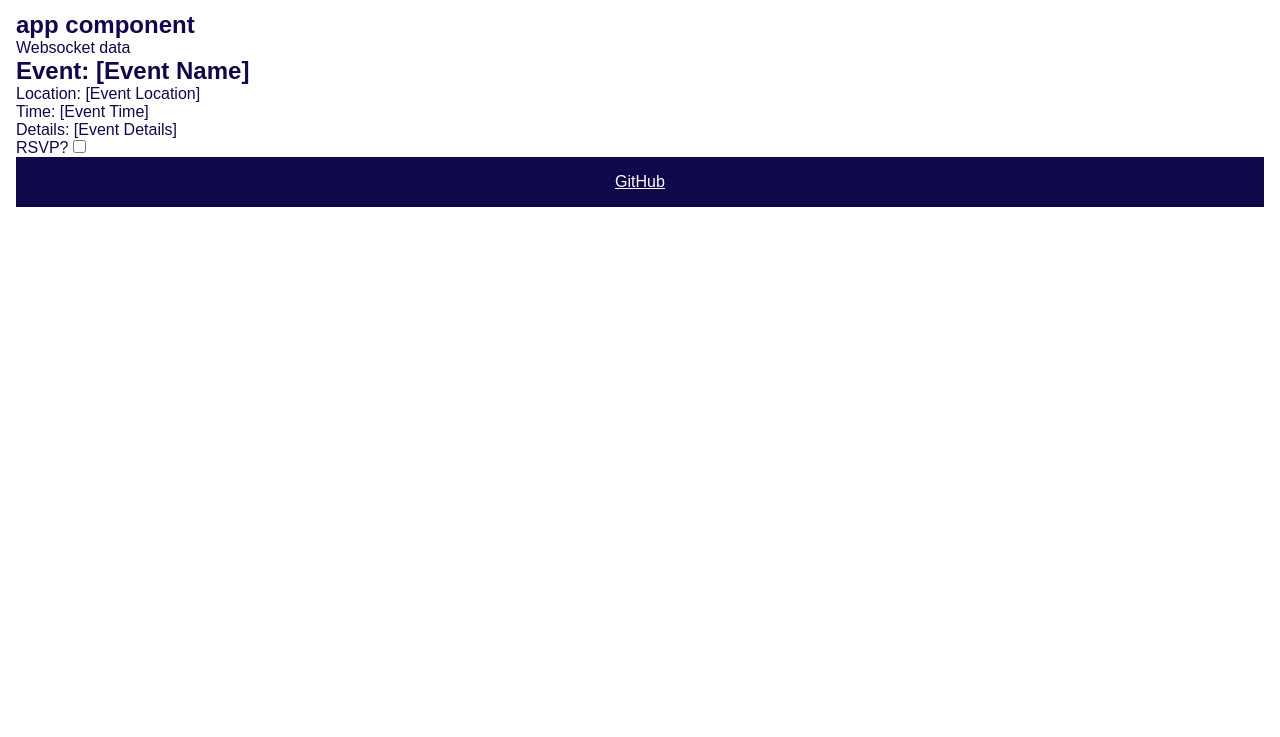
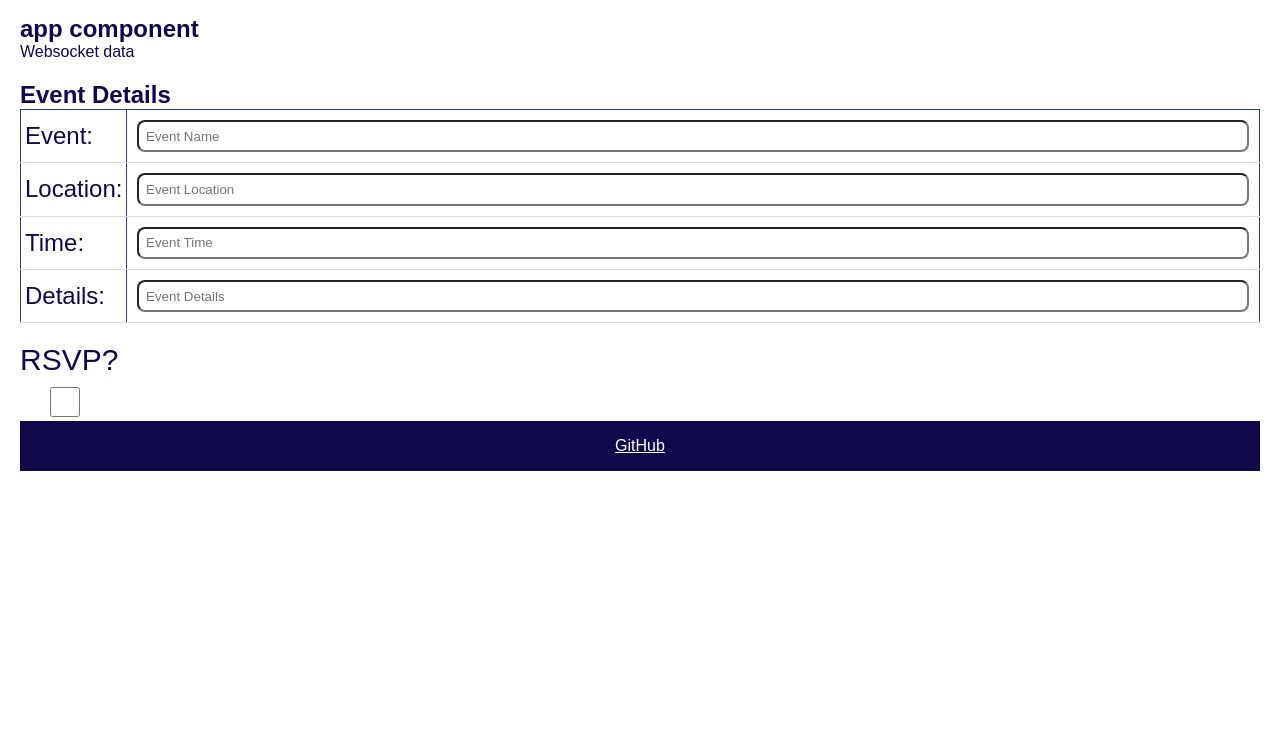
Before and after one commit to ZenithAtkinson/startup, a plain HTML site: page startup-code/eventcreation.html in a window 1280 px wide. Shown: the part 63-800 px from the top of the page. Drawn offline with Linux system fonts and the light colour scheme.

```diff
--- /dev/null
+++ b/startup-code/eventcreation.css
@@ -0,0 +1,53 @@
+main {
+    padding: 20px;
+}
+
+section {
+    margin-bottom: 20px;
+}
+
+h2 {
+    margin-top: 0;
+}
+
+table {
+    width: 100%;
+    border-collapse: collapse;
+}
+th {
+    background-color: #f2f2f2;
+}
+
+td {
+    padding: 4px;
+    border-bottom: 1px solid #ddd;
+}
+/*make thinner*/
+td:first-child {
+    font-size:150%;
+    align-items: right;
+    width: 5%;
+}
+
+input[type="checkbox"] {
+    margin: 0;
+    width: auto;
+}
+input[type="text"] {
+    margin: -10px;
+    width: auto;
+}
+
+/*Checker boxer*/
+
+.checkbox-container label {
+    display: block;
+    font-size: 30px;
+}
+.checkbox-container input[type="checkbox"] {
+    margin-top: 10px;
+    margin-left: 30px;
+    width: 30px;
+    height: 30px;
+
+}
--- a/startup-code/eventcreation.html
+++ b/startup-code/eventcreation.html
@@ -1,7 +1,8 @@
 <!DOCTYPE html>
 <html lang="en">
 <head>
-    <link rel="stylesheet" href="index.css"> <!--CSS link-->
+    <link rel="stylesheet" href="index.css"> <!--MAIN CSS link-->
+    <link rel="stylesheet" href="eventcreation.css"> <!--specifics-->
     <meta charset="UTF-8">
     <meta name="viewport" content="width=device-width, initial-scale=1.0">
     <title>Event Creation Page</title>
@@ -20,23 +21,45 @@
             </ul>
         </nav>
         <div class="login-section">
-            <a href="login.html">Login</a>
+            <img src="login-icon.png"
+     width="30"
+     height="30" />
+            <a href="login.html">Login</a>  <!--placeholder for javascript-->
         </div>
     </header>
     <main>
         <section>
             <h2>app component</h2>
             <p>Websocket data</p>
-
         </section>
-        <h2>Event: [Event Name]</h2>
-        <p>Location: [Event Location]</p>
-        <p>Time: [Event Time]</p>
-        <p>Details: [Event Details]</p>
-        <div>
+        <section>
+            <h2>Event Details</h2>
+            <table>
+                <tr>
+                    <td>Event:</td>
+                    <td><form> <!--see codepen on html input-->
+                        <input type="text" id="text" name="varText" placeholder="Event Name" required pattern="[Aa].*" /></form></td>
+                </tr>
+                <tr>
+                    <td>Location:</td>
+                    <td><form>
+                        <input type="text" id="text" name="varText" placeholder="Event Location" required pattern="[Aa].*" /></form></td>
+                </tr>
+                <tr>
+                    <td>Time:</td>
+                    <td><form>
+                        <input type="text" id="text" name="varText" placeholder="Event Time" required pattern="[Aa].*" /></form></td>
+                </tr>
+                <tr>
+                    <td>Details:</td>
+                    <td><form>
+                        <input type="text" id="text" name="varText" placeholder="Event Details" required pattern="[Aa].*" /></form></td>
+                </tr>
+            </table>
+        </section>
+        <div class="checkbox-container">
             <label for="rsvp">RSVP?</label>
             <input type="checkbox" id="rsvp" name="rsvp">
-            <!-- Icons for RSVP action, share, and report -->
         </div>
         <footer>
             <a href="https://github.com/ZenithAtkinson/startup" style="color: white">GitHub</a>
--- a/startup-code/index.css
+++ b/startup-code/index.css
@@ -102,6 +102,9 @@
     padding: 0.5em;
     text-align: left;
 }
+th {
+    background-color: #f2f2f2;
+}
 
 form {
     display: flex;
--- /dev/null
+++ b/startup-code/profile.css
@@ -0,0 +1,38 @@
+main {
+    padding: 20px;
+}
+
+section {
+    margin-bottom: 20px;
+}
+
+h2 {
+    margin-top: 0;
+}
+.past-evs {
+    width: 70%;
+    float: left;
+}
+
+table {
+    width: 100%;
+    border-collapse: collapse;
+}
+
+th, td {
+    padding: 8px;
+    border-bottom: 1px solid #ddd;
+}
+
+th {
+    background-color: #f2f2f2;
+    text-align: center;
+}
+
+td:first-child {
+    text-align: center;
+}
+
+td {
+    text-align: center;
+}
```
Also changed, not shown: startup-code/about.html (+5 -2 lines), startup-code/index.html (+4 -1 lines), startup-code/profile.html (+29 -1 lines).
